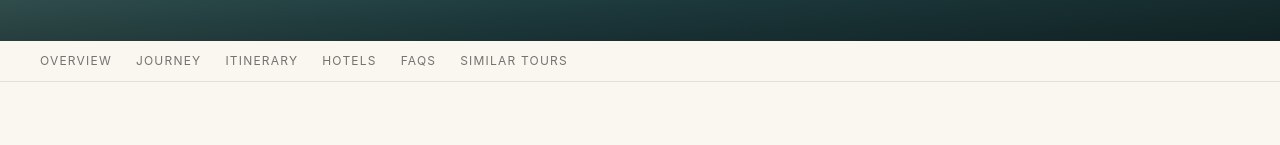
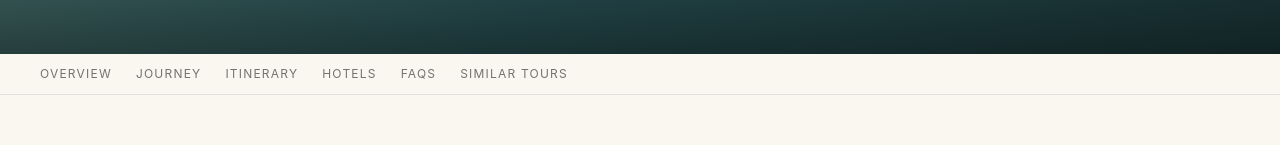
Before and after one commit to Kimphanunico/unico-travel, a Next.js app: page /services/vietnam-coastal-explorer in a window 1280 px wide. Shown: the part 590-735 px from the top of the page. Built offline with nearby package versions, Linux system fonts and the light colour scheme; no server answers.

Commit message:
Fix breadcrumb bar being covered by fixed header (spacer height was shorter than actual header height)

```diff
--- a/components/DestinationDetail.tsx
+++ b/components/DestinationDetail.tsx
@@ -46,7 +46,7 @@ export default function DestinationDetail({
     <div>
       {/* Spacer to clear the fixed header (always solid on this page),
           then the breadcrumb bar as its own plain strip. */}
-      <div className="h-[72px] lg:h-[104px]" />
+      <div className="h-[84px] lg:h-[117px]" />
       <div className="border-b border-ink/10 bg-cream">
         <div className="mx-auto flex min-h-[46px] max-w-7xl items-center px-6 lg:px-10">
           <Breadcrumbs
--- a/components/TourDetail.tsx
+++ b/components/TourDetail.tsx
@@ -59,7 +59,7 @@ export default function TourDetail({ tour }: { tour: Tour }) {
       {/* Spacer to clear the fixed header (always solid on this page),
           then the breadcrumb bar as its own plain strip -- legible on any
           hero image and lets visitors jump back to a previous section. */}
-      <div className="h-[72px] lg:h-[104px]" />
+      <div className="h-[84px] lg:h-[117px]" />
       <div className="border-b border-ink/10 bg-cream">
         <div className="mx-auto flex min-h-[46px] max-w-7xl items-center px-6 lg:px-10">
           <Breadcrumbs
@@ -96,7 +96,7 @@ export default function TourDetail({ tour }: { tour: Tour }) {
       </section>
 
       {/* Sticky sub-navigation */}
-      <div className="sticky top-[72px] z-30 border-b border-ink/10 bg-cream/95 backdrop-blur-sm lg:top-[104px]">
+      <div className="sticky top-[84px] z-30 border-b border-ink/10 bg-cream/95 backdrop-blur-sm lg:top-[117px]">
         <nav className="mx-auto flex max-w-7xl gap-6 overflow-x-auto px-6 py-3 text-xs uppercase tracking-widest text-ink/60 lg:px-10">
           {navItems.map((item) => (
             <a
```
